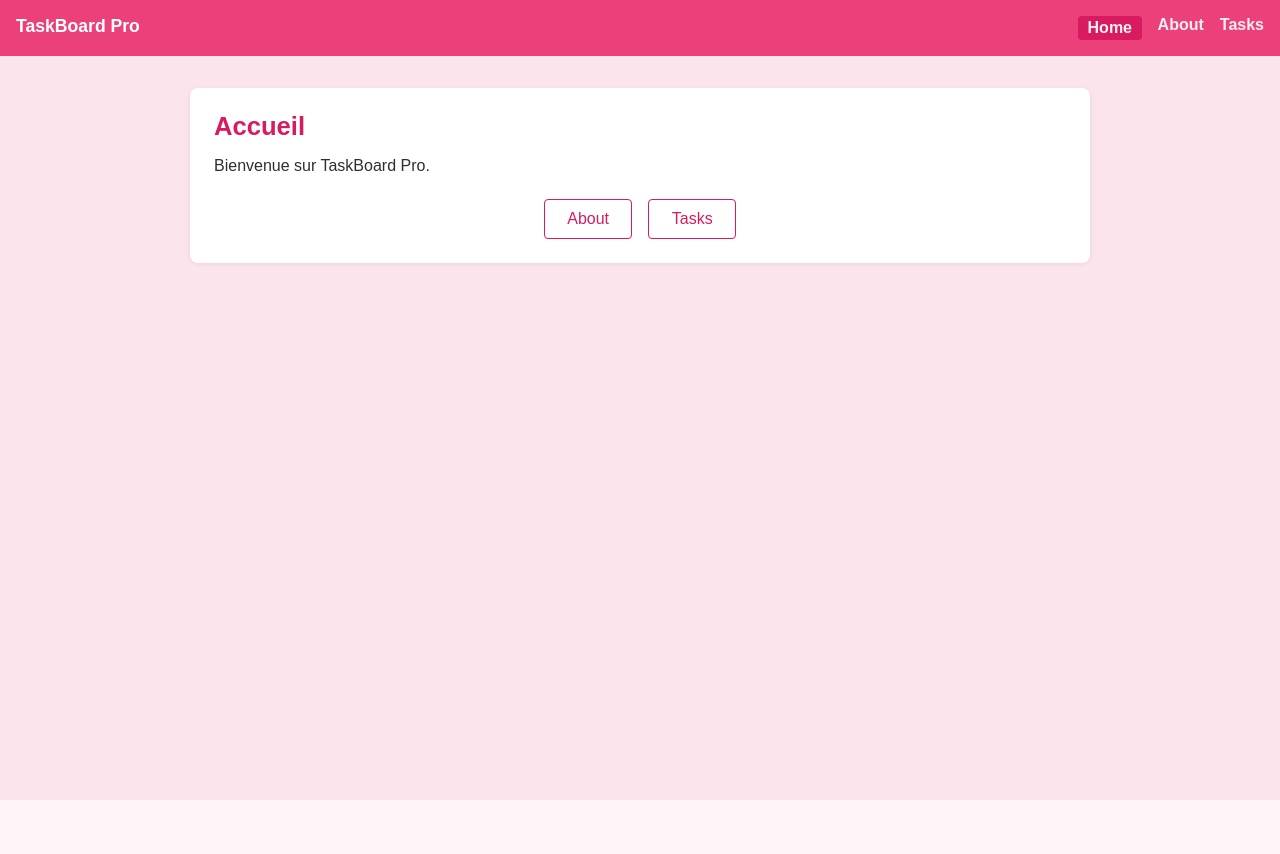
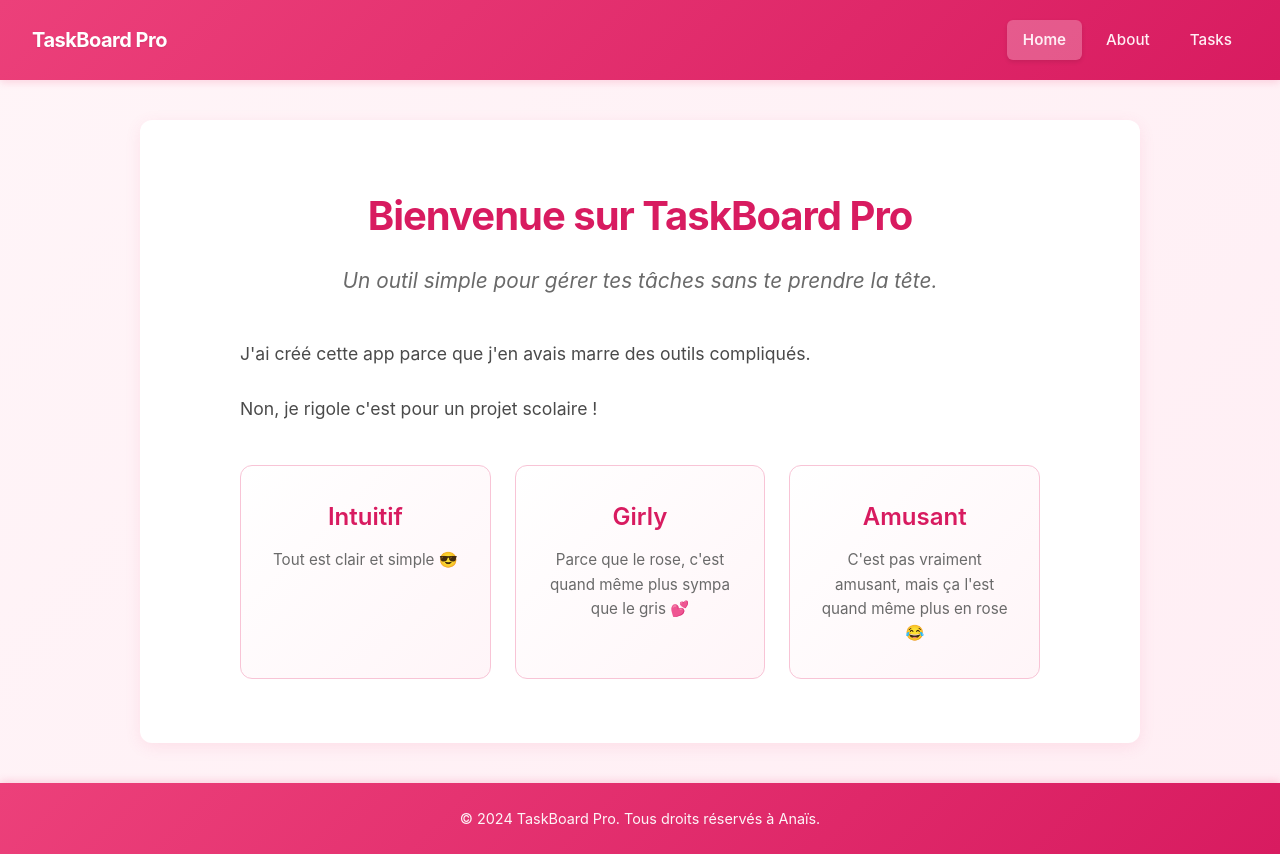
Before and after one commit to anais0704/TaskBoardPro, an Angular app: page / in a window 1280 px wide. Before the commit the page ends 800 px from the top, so only its background shows below. Built offline with nearby package versions, Linux system fonts and the light colour scheme.

Commit message:
Update UI/UX

```diff
--- a/src/app/about/about.component.html
+++ b/src/app/about/about.component.html
@@ -1,4 +1,5 @@
 <article class="about-card">
   <h1>À propos</h1>
-  <a routerLink="/" class="about-card__link">Home</a>
+  <p>Salut ! Moi c'est Anaïs. J'ai développé TaskBoard Pro pendant mes cours Angular, et au final j'ai vraiment aimé le résultat.</p>
+  <p>J'ai choisi le rose parce que ça rend l'interface plus cool et que c'est ma couleur préférée !</p>
 </article>
--- a/src/app/about/about.component.scss
+++ b/src/app/about/about.component.scss
@@ -1,22 +1,28 @@
 .about-card {
   background: #fff;
-  padding: 2rem 1rem;
-  border-radius: 4px;
+  padding: 2.5rem 2rem;
+  border-radius: 12px;
+  max-width: 700px;
+  margin: 0 auto;
+}
+
+.about-card h1 {
+  margin: 0 0 1.5rem;
+  color: #d81b60;
+  font-size: 2rem;
+  font-weight: 700;
+  letter-spacing: -0.5px;
   text-align: center;
 }
 
-.about-card h1 {
-  margin: 0 0 1rem;
-  color: #d81b60;
-  font-size: 1.6rem;
+.about-card p {
+  margin: 0 0 1.5rem;
+  color: #4a4a4a;
+  font-size: 1.1rem;
+  line-height: 1.8;
+  text-align: left;
 }
 
-.about-card__link {
-  display: inline-block;
-  margin-top: 0.5rem;
-  padding: 0.6rem 1.4rem;
-  border: 1px solid #d81b60;
-  border-radius: 4px;
-  text-decoration: none;
-  color: #d81b60;
+.about-card p:last-child {
+  margin-bottom: 0;
 }
--- a/src/app/app.component.html
+++ b/src/app/app.component.html
@@ -18,4 +18,8 @@
 <router-outlet />
     </section>
   </main>
+
+  <footer class="app-footer">
+    <p>&copy; 2024 TaskBoard Pro. Tous droits réservés à Anaïs.</p>
+  </footer>
 </div>
--- a/src/app/app.component.scss
+++ b/src/app/app.component.scss
@@ -1,8 +1,6 @@
 :host {
-  font-family: Arial, Helvetica, sans-serif;
-  color: #2f2f2f;
   display: block;
-  background: #fff;
+  min-height: 100vh;
 }
 
 .app-shell {
@@ -12,18 +10,25 @@
 }
 
 .app-header {
-  background: #ec407a;
+  background: linear-gradient(135deg, #ec407a 0%, #d81b60 100%);
   color: #fff;
-  padding: 1rem;
+  padding: 1.25rem 2rem;
   display: flex;
   flex-wrap: wrap;
   justify-content: space-between;
-  gap: 1rem;
+  align-items: center;
+  gap: 1.5rem;
+  box-shadow: 0 2px 8px rgba(236, 64, 122, 0.2);
+  position: sticky;
+  top: 0;
+  z-index: 100;
 }
 
 .brand {
   font-weight: 700;
-  font-size: 1.1rem;
+  font-size: 1.25rem;
+  letter-spacing: -0.5px;
+  text-shadow: 0 1px 2px rgba(0, 0, 0, 0.1);
 }
 
 .menu-toggle {
@@ -32,39 +37,94 @@
 
 .main-nav {
   display: flex;
-  gap: 1rem;
+  gap: 0.5rem;
+  align-items: center;
 }
 
 .main-nav a {
   color: #ffeef4;
   text-decoration: none;
-  font-weight: 600;
+  font-weight: 500;
+  padding: 0.5rem 1rem;
+  border-radius: 6px;
+  transition: all 0.2s ease;
+  font-size: 0.95rem;
+}
+
+.main-nav a:hover {
+  background: rgba(255, 255, 255, 0.15);
+  transform: translateY(-1px);
 }
 
 .main-nav a.active {
-  background: #d81b60;
-  padding: 0.2rem 0.6rem;
-  border-radius: 4px;
+  background: rgba(255, 255, 255, 0.25);
+  font-weight: 600;
+  box-shadow: 0 2px 4px rgba(0, 0, 0, 0.1);
 }
 
 .app-main {
   flex: 1;
-  padding: 2rem 1rem;
-  background: #fce4ec;
+  padding: 2.5rem 1rem;
+  background: transparent;
 }
 
 .page-surface {
   background: #fff;
-  border-radius: 8px;
-  padding: 1.5rem;
-  max-width: 900px;
+  border-radius: 12px;
+  padding: 2rem;
+  max-width: 1000px;
   margin: 0 auto;
-  box-shadow: 0 1px 4px rgba(0, 0, 0, 0.08);
+  box-shadow: 0 4px 16px rgba(236, 64, 122, 0.1);
+  transition: box-shadow 0.3s ease;
+}
+
+.page-surface:hover {
+  box-shadow: 0 6px 24px rgba(236, 64, 122, 0.15);
+}
+
+.app-footer {
+  background: linear-gradient(135deg, #ec407a 0%, #d81b60 100%);
+  color: #fff;
+  padding: 1.5rem 1rem;
+  text-align: center;
+  margin-top: auto;
+  box-shadow: 0 -2px 8px rgba(236, 64, 122, 0.2);
+}
+
+.app-footer p {
+  margin: 0;
+  font-size: 0.9rem;
+  opacity: 0.95;
+}
+
+@media (max-width: 768px) {
+  .app-header {
+    padding: 1rem 1.5rem;
+  }
+
+  .main-nav {
+    width: 100%;
+    justify-content: flex-start;
+    flex-wrap: wrap;
+  }
+
+  .page-surface {
+    padding: 1.5rem;
+    border-radius: 8px;
+  }
 }
 
 @media (max-width: 600px) {
-  .main-nav {
-    width: 100%;
-    justify-content: flex-start;
+  .app-header {
+    padding: 1rem;
+  }
+
+  .brand {
+    font-size: 1.1rem;
+  }
+
+  .main-nav a {
+    padding: 0.4rem 0.8rem;
+    font-size: 0.9rem;
   }
 }
--- a/src/app/app.routes.ts
+++ b/src/app/app.routes.ts
@@ -1,6 +1,5 @@
 import { Routes } from '@angular/router';
 import { HomeComponent } from './home/home.component';
-import { AboutComponent } from './about/about.component';
 
 export const routes: Routes = [
   {
@@ -10,7 +9,7 @@ export const routes: Routes = [
   },
   {
     path: 'about',
-    component: AboutComponent,
+    loadComponent: () => import('./about/about.component').then(m => m.AboutComponent),
     title: 'TaskBoard Pro | About'
   },
   {
--- a/src/app/home/home.component.html
+++ b/src/app/home/home.component.html
@@ -1,6 +1,22 @@
-<h2>Accueil</h2>
-<p>Bienvenue sur TaskBoard Pro.</p>
-<div class="home-links">
-  <a routerLink="/about" class="home-link">About</a>
-  <a routerLink="/tasks" class="home-link">Tasks</a>
+<div class="hero-section">
+  <h1 class="hero-title">Bienvenue sur TaskBoard Pro</h1>
+  <p class="hero-subtitle">Un outil simple pour gérer tes tâches sans te prendre la tête.</p>
+  <div class="hero-content">
+    <p>J'ai créé cette app parce que j'en avais marre des outils compliqués.</p>
+    <p>Non, je rigole c'est pour un projet scolaire !</p>
+  </div>
+  <div class="hero-features">
+    <div class="feature-card">
+      <h3>Intuitif</h3>
+      <p>Tout est clair et simple 😎</p>
+    </div>
+    <div class="feature-card">
+      <h3>Girly</h3>
+      <p>Parce que le rose, c'est quand même plus sympa que le gris 💕</p>
+    </div>
+    <div class="feature-card">
+      <h3>Amusant</h3>
+      <p>C'est pas vraiment amusant, mais ça l'est quand même plus en rose 😂</p>
+    </div>
+  </div>
 </div>
--- a/src/app/home/home.component.scss
+++ b/src/app/home/home.component.scss
@@ -1,25 +1,94 @@
-h2 {
+.hero-section {
+  max-width: 800px;
+  margin: 0 auto;
+  padding: 2rem 0;
+}
+
+.hero-title {
   margin: 0 0 1rem;
   color: #d81b60;
-  font-size: 1.6rem;
+  font-size: 2.5rem;
+  font-weight: 700;
+  letter-spacing: -1px;
+  text-align: center;
 }
 
-p {
-  margin: 0 0 1.5rem;
+.hero-subtitle {
+  margin: 0 0 2.5rem;
+  font-size: 1.3rem;
+  color: #6a6a6a;
+  font-weight: 400;
+  line-height: 1.6;
+  text-align: center;
+  font-style: italic;
 }
 
-.home-links {
-  display: flex;
-  gap: 1rem;
-  justify-content: center;
-  flex-wrap: wrap;
+.hero-content {
+  text-align: left;
 }
 
-.home-link {
-  display: inline-block;
-  padding: 0.6rem 1.4rem;
-  border: 1px solid #d81b60;
-  border-radius: 4px;
-  text-decoration: none;
+.hero-content p {
+  margin: 0 0 1.5rem;
+  font-size: 1.1rem;
+  color: #4a4a4a;
+  line-height: 1.8;
+}
+
+.hero-content p:last-child {
+  margin-bottom: 2.5rem;
+}
+
+.hero-features {
+  display: grid;
+  grid-template-columns: repeat(auto-fit, minmax(220px, 1fr));
+  gap: 1.5rem;
+  margin-top: 2rem;
+}
+
+.feature-card {
+  background: linear-gradient(135deg, #fff 0%, #fff5f8 100%);
+  border: 1px solid #f8c4d6;
+  border-radius: 12px;
+  padding: 2rem 1.5rem;
+  transition: all 0.3s ease;
+  text-align: center;
+}
+
+.feature-card:hover {
+  transform: translateY(-4px);
+  box-shadow: 0 8px 24px rgba(236, 64, 122, 0.15);
+  border-color: #ec407a;
+}
+
+.feature-card h3 {
+  margin: 0 0 0.75rem;
   color: #d81b60;
+  font-size: 1.5rem;
+  font-weight: 600;
 }
+
+.feature-card p {
+  margin: 0;
+  color: #6a6a6a;
+  font-size: 0.95rem;
+  line-height: 1.6;
+}
+
+@media (max-width: 768px) {
+  .hero-title {
+    font-size: 2rem;
+  }
+
+  .hero-subtitle {
+    font-size: 1.1rem;
+  }
+
+  .hero-content p {
+    font-size: 1rem;
+  }
+
+  .hero-features {
+    grid-template-columns: 1fr;
+    gap: 1.5rem;
+  }
+}
--- a/src/app/home/home.component.ts
+++ b/src/app/home/home.component.ts
@@ -1,11 +1,10 @@
 import { Component } from '@angular/core';
 import { CommonModule } from '@angular/common';
-import { RouterLink } from '@angular/router';
 
 @Component({
   selector: 'app-home',
   standalone: true,
-  imports: [CommonModule, RouterLink],
+  imports: [CommonModule],
   templateUrl: './home.component.html',
   styleUrls: ['./home.component.scss']
 })
--- a/src/app/tasks-page/tasks-page.component.html
+++ b/src/app/tasks-page/tasks-page.component.html
@@ -18,9 +18,30 @@
 
   <ng-container *ngIf="tasks$ | async as tasks; else loading">
     <ul>
-      <li *ngFor="let task of tasks">
-        <strong>{{ task.title }}</strong>
-        <p>{{ task.description }}</p>
+      <li *ngFor="let task of tasks" [class.completed]="isTaskCompleted(task.id)">
+        <div class="task-content">
+          <strong>{{ task.title }}</strong>
+          <p>{{ task.description }}</p>
+        </div>
+        <div class="task-actions">
+          <input
+            type="checkbox"
+            [checked]="isTaskCompleted(task.id)"
+            (change)="toggleTask(task.id)"
+            class="task-checkbox"
+          />
+          <button
+            type="button"
+            (click)="removeTask(task.id)"
+            class="task-delete"
+            aria-label="Supprimer la tâche"
+            title="Supprimer"
+          >
+            <svg width="16" height="16" viewBox="0 0 16 16" fill="none" xmlns="http://www.w3.org/2000/svg">
+              <path d="M12 4V13.3333C12 13.6869 11.8595 14.0261 11.6095 14.2761C11.3594 14.5262 11.0203 14.6667 10.6667 14.6667H5.33333C4.97971 14.6667 4.64057 14.5262 4.39052 14.2761C4.14048 14.0261 4 13.6869 4 13.3333V4M14.6667 4H1.33333M10.6667 4V2.66667C10.6667 2.31305 10.5262 1.97391 10.2761 1.72386C10.0261 1.47381 9.68696 1.33333 9.33333 1.33333H6.66667C6.31305 1.33333 5.97391 1.47381 5.72386 1.72386C5.47381 1.97391 5.33333 2.31305 5.33333 2.66667V4" stroke="currentColor" stroke-width="1.5" stroke-linecap="round" stroke-linejoin="round"/>
+            </svg>
+          </button>
+        </div>
       </li>
     </ul>
   </ng-container>
--- a/src/app/tasks-page/tasks-page.component.ts
+++ b/src/app/tasks-page/tasks-page.component.ts
@@ -16,6 +16,7 @@ export class TasksPageComponent {
 
   newTask = { title: '', description: '' };
   showForm = false;
+  completedTasks = new Set<number>();
 
   addTask(): void {
     if (!this.newTask.title.trim() || !this.newTask.description.trim()) {
@@ -30,4 +31,21 @@ export class TasksPageComponent {
   toggleForm(): void {
     this.showForm = !this.showForm;
   }
+
+  toggleTask(taskId: number): void {
+    if (this.completedTasks.has(taskId)) {
+      this.completedTasks.delete(taskId);
+    } else {
+      this.completedTasks.add(taskId);
+    }
+  }
+
+  isTaskCompleted(taskId: number): boolean {
+    return this.completedTasks.has(taskId);
+  }
+
+  removeTask(taskId: number): void {
+    this.taskService.removeTask(taskId);
+    this.completedTasks.delete(taskId);
+  }
 }
--- a/src/styles.css
+++ b/src/styles.css
@@ -6,12 +6,16 @@
 
 body {
   margin: 0;
-  font-family: 'Inter', 'Segoe UI', system-ui, -apple-system, sans-serif;
-  background: #fff5f8;
-  color: #263238;
+  font-family: -apple-system, BlinkMacSystemFont, 'Segoe UI', 'Roboto', 'Oxygen', 'Ubuntu', 'Cantarell', 'Fira Sans', 'Droid Sans', 'Helvetica Neue', sans-serif;
+  background: linear-gradient(135deg, #fff5f8 0%, #ffeef4 100%);
+  color: #2d2d2d;
   min-height: 100vh;
+  line-height: 1.6;
+  -webkit-font-smoothing: antialiased;
+  -moz-osx-font-smoothing: grayscale;
 }
 
 a {
   color: inherit;
+  transition: all 0.2s ease;
 }
```
Also changed, not shown: src/app/tasks-page/tasks-page.component.scss (+157 -22 lines), 1 other file (tests, documents, lock files or other folders).
